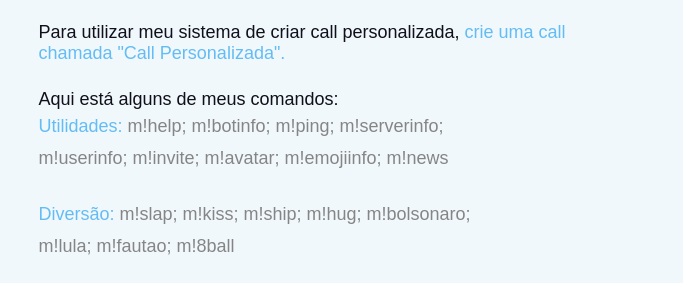
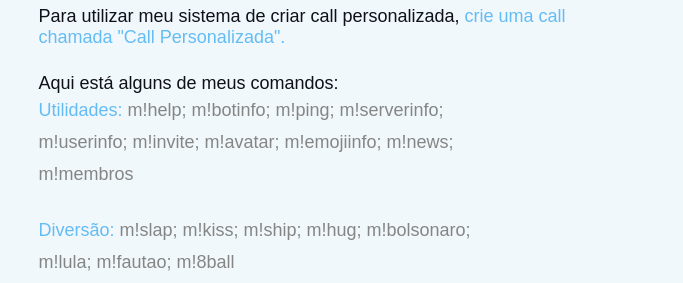
Before and after one commit to Mattznn/maichan.github.io, a plain HTML site: page index3.html in a window 1280 px wide. Shown: the part 252-535 px from the top of the page, 0-683 px from the left. Drawn offline with Linux system fonts and the light colour scheme; a web font is replaced by a local one.

Commit message:
Update index3.html

```diff
--- a/index3.html
+++ b/index3.html
@@ -17,7 +17,7 @@
       <h6>Possuo comandos de utilidades, moderação e diversão<span> em breve estarei com mais comandos.</span></h6>
       <h6>Para utilizar meu sistema de criar call personalizada, <span>crie uma call chamada "Call Personalizada".</span></h6>
       <h6> Aqui está alguns de meus comandos:
-      <p><span>Utilidades:</span> m!help; m!botinfo; m!ping; m!serverinfo; m!userinfo; m!invite; m!avatar; m!emojiinfo; m!news </p>
+      <p><span>Utilidades:</span> m!help; m!botinfo; m!ping; m!serverinfo; m!userinfo; m!invite; m!avatar; m!emojiinfo; m!news; m!membros </p>
       <p><span>Diversão:</span> m!slap; m!kiss; m!ship; m!hug; m!bolsonaro; m!lula; m!fautao; m!8ball </p>
       <p><span>Administração:</span> m!addrole; m!ban; m!clear; m!kick; m!lock; m!removerole; m!say; m!setnick; m!timeout; m!unban; m!unlock; m!banlist; m!anunciar</p>
       <a href="/index.html" class="btn">Página Inicial</a>
```
